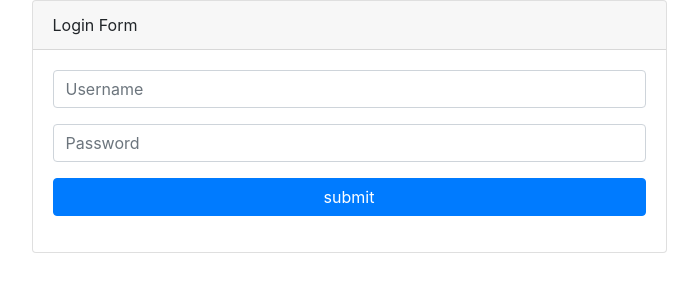
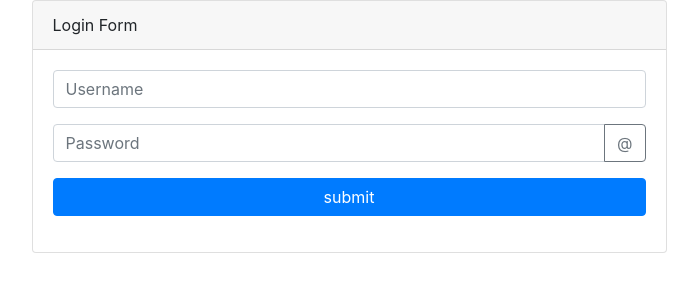
Before and after one commit to saifoelloh/doscom-site, a React (Create React App) app in the folder react/: page /auth/login in a window 1280 px wide. Shown: the top 300 px of the page, without its empty margins (291-989 px from the left). Built offline with nearby package versions, Linux system fonts and the light colour scheme.

Commit message:
removing unnecessary things

```diff
--- a/react/src/pages/auth/login.jsx
+++ b/react/src/pages/auth/login.jsx
@@ -1,6 +1,15 @@
 import React, { useContext, useEffect, useState } from "react"
 import { useHistory, useLocation } from "react-router-dom"
-import { Button, Card, CardBody, CardHeader, FormGroup, Input } from "reactstrap"
+import {
+  Button,
+  Card,
+  CardBody,
+  CardHeader,
+  FormGroup,
+  Input,
+  InputGroup,
+  InputGroupAddon,
+} from "reactstrap"
 
 import { AuthContext } from "../../auth-context"
 import { AuthLayout } from "./components"
@@ -11,6 +20,7 @@ const Login = () => {
   const location = useLocation()
   const user = useForm({})
   const [loading, setLoading] = useState(false)
+  const [isShow, setIsShow] = useState(false)
   const [auth, dispatch] = useContext(AuthContext)
   const { from } = location.state || { from: { pathname: "/dashboard/" } }
 
@@ -44,6 +54,7 @@ const Login = () => {
             <form onSubmit={onSubmit}>
               <FormGroup>
                 <Input
+                  required
                   type="text"
                   name="username"
                   placeholder="Username"
@@ -51,12 +62,20 @@ const Login = () => {
                 />
               </FormGroup>
               <FormGroup>
-                <Input
-                  type="password"
-                  name="password"
-                  placeholder="Password"
-                  onChange={user.changeHandler}
-                />
+                <InputGroup>
+                  <Input
+                    required
+                    name="password"
+                    type={isShow ? "text" : "password"}
+                    placeholder="Password"
+                    onChange={user.changeHandler}
+                  />
+                  <InputGroupAddon addonType="append">
+                    <Button onClick={() => setIsShow(!isShow)} outline>
+                      @
+                    </Button>
+                  </InputGroupAddon>
+                </InputGroup>
               </FormGroup>
               <FormGroup>
                 <Button type="submit" color="primary" block>
```
